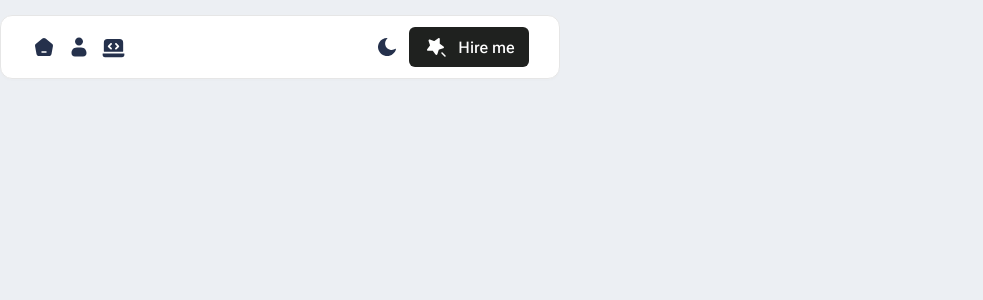
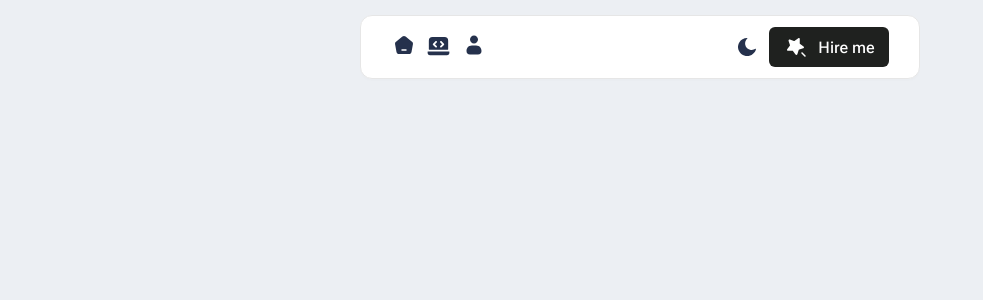
Before and after one commit to vinnyhoward/portfolio-2024, a Next.js app: page /projects in a window 1280 px wide. Shown: the top 300 px of the page, without its empty margins (0-983 px from the left). Built offline with nearby package versions, Linux system fonts and the light colour scheme.

Commit message:
Refactor layout and NavBar components

```diff
--- a/src/app/globals.css
+++ /dev/null
@@ -1,107 +0,0 @@
-:root {
-  --max-width: 1100px;
-  --border-radius: 12px;
-  --font-mono: ui-monospace, Menlo, Monaco, "Cascadia Mono", "Segoe UI Mono",
-    "Roboto Mono", "Oxygen Mono", "Ubuntu Monospace", "Source Code Pro",
-    "Fira Mono", "Droid Sans Mono", "Courier New", monospace;
-
-  --foreground-rgb: 0, 0, 0;
-  --background-start-rgb: 214, 219, 220;
-  --background-end-rgb: 255, 255, 255;
-
-  --primary-glow: conic-gradient(
-    from 180deg at 50% 50%,
-    #16abff33 0deg,
-    #0885ff33 55deg,
-    #54d6ff33 120deg,
-    #0071ff33 160deg,
-    transparent 360deg
-  );
-  --secondary-glow: radial-gradient(
-    rgba(255, 255, 255, 1),
-    rgba(255, 255, 255, 0)
-  );
-
-  --tile-start-rgb: 239, 245, 249;
-  --tile-end-rgb: 228, 232, 233;
-  --tile-border: conic-gradient(
-    #00000080,
-    #00000040,
-    #00000030,
-    #00000020,
-    #00000010,
-    #00000010,
-    #00000080
-  );
-
-  --callout-rgb: 238, 240, 241;
-  --callout-border-rgb: 172, 175, 176;
-  --card-rgb: 180, 185, 188;
-  --card-border-rgb: 131, 134, 135;
-}
-
-@media (prefers-color-scheme: dark) {
-  :root {
-    --foreground-rgb: 255, 255, 255;
-    --background-start-rgb: 0, 0, 0;
-    --background-end-rgb: 0, 0, 0;
-
-    --primary-glow: radial-gradient(rgba(1, 65, 255, 0.4), rgba(1, 65, 255, 0));
-    --secondary-glow: linear-gradient(
-      to bottom right,
-      rgba(1, 65, 255, 0),
-      rgba(1, 65, 255, 0),
-      rgba(1, 65, 255, 0.3)
-    );
-
-    --tile-start-rgb: 2, 13, 46;
-    --tile-end-rgb: 2, 5, 19;
-    --tile-border: conic-gradient(
-      #ffffff80,
-      #ffffff40,
-      #ffffff30,
-      #ffffff20,
-      #ffffff10,
-      #ffffff10,
-      #ffffff80
-    );
-
-    --callout-rgb: 20, 20, 20;
-    --callout-border-rgb: 108, 108, 108;
-    --card-rgb: 100, 100, 100;
-    --card-border-rgb: 200, 200, 200;
-  }
-}
-
-* {
-  box-sizing: border-box;
-  padding: 0;
-  margin: 0;
-}
-
-html,
-body {
-  max-width: 100vw;
-  overflow-x: hidden;
-}
-
-body {
-  /* color: rgb(var(--foreground-rgb));
-  background: linear-gradient(
-      to bottom,
-      transparent,
-      rgb(var(--background-end-rgb))
-    )
-    rgb(var(--background-start-rgb)); */
-}
-
-a {
-  color: inherit;
-  text-decoration: none;
-}
-
-@media (prefers-color-scheme: dark) {
-  html {
-    color-scheme: dark;
-  }
-}
--- a/src/app/layout.tsx
+++ b/src/app/layout.tsx
@@ -3,8 +3,6 @@ import styled from "styled-components";
 import { Inter } from "next/font/google";
 import Providers from "@/lib/Providers";
 import { NavBar } from "@/components/NavBar/NavBar";
-
-import "./globals.css";
 
 const inter = Inter({ subsets: ["latin"] });
 
--- a/src/app/projects/page.tsx
+++ b/src/app/projects/page.tsx
@@ -2,19 +2,9 @@
 import React from "react";
 import styled from "styled-components";
 
-const Main = styled.main`
-  background-color: ${({ theme }) => theme.colors.color2};
-  display: flex;
-  flex-direction: column;
-  justify-content: space-between;
-  align-items: center;
-  padding: 6rem;
-  min-height: 100vh;
-`;
+const Main = styled.main``;
 
-interface Props {
-  // Define your component props here
-}
+interface Props {}
 
 const Home: React.FC<Props> = () => {
   return <Main></Main>;
--- a/src/components/NavBar/NavBar.tsx
+++ b/src/components/NavBar/NavBar.tsx
@@ -1,4 +1,5 @@
 "use client";
+import Link from "next/link";
 import {
   HomeIcon,
   ProfileIcon,
@@ -22,13 +23,19 @@ export const NavBar = () => {
     <Nav>
       <ul>
         <li>
-          <HomeIcon fill={iconColor} />
+          <Link href="/">
+            <HomeIcon fill={iconColor} />
+          </Link>
         </li>
         <li>
-          <ProfileIcon fill={iconColor} />
+          <Link href="/projects">
+            <ProjectsIcon fill={iconColor} />
+          </Link>
         </li>
         <li>
-          <ProjectsIcon fill={iconColor} />
+          <Link href="/about">
+            <ProfileIcon fill={iconColor} />
+          </Link>
         </li>
       </ul>
 
--- a/src/lib/Providers.tsx
+++ b/src/lib/Providers.tsx
@@ -1,11 +1,26 @@
+"use client";
+
 import styled from "styled-components";
 import { ThemeProvider } from "@/contexts/ThemeContext";
 import StyledComponentsRegistry from "./registry";
+import { GlobalStyles } from "@/styles/GlobalStyles";
+
+const ParentLayout = styled.div`
+  background-color: ${({ theme }) => theme.colors.color2};
+  display: flex;
+  flex-direction: column;
+  justify-content: space-between;
+  align-items: center;
+  min-height: 100vh;
+`;
 
 const Providers = (props: React.PropsWithChildren) => {
   return (
     <StyledComponentsRegistry>
-      <ThemeProvider>{props.children}</ThemeProvider>
+      <GlobalStyles />
+      <ThemeProvider>
+        <ParentLayout>{props.children}</ParentLayout>
+      </ThemeProvider>
     </StyledComponentsRegistry>
   );
 };
--- a/src/styles/globalStyles.tsx
+++ b/src/styles/globalStyles.tsx
@@ -1,47 +1,108 @@
 import { createGlobalStyle } from "styled-components";
 
-export const GlobalStyle = createGlobalStyle`
-* {
-    padding:0;
+export const GlobalStyles = createGlobalStyle`
+  :root {
+    --max-width: 1100px;
+    --border-radius: 12px;
+    --font-mono: ui-monospace, Menlo, Monaco, "Cascadia Mono", "Segoe UI Mono",
+      "Roboto Mono", "Oxygen Mono", "Ubuntu Monospace", "Source Code Pro",
+      "Fira Mono", "Droid Sans Mono", "Courier New", monospace;
+
+    --foreground-rgb: 0, 0, 0;
+    --background-start-rgb: 214, 219, 220;
+    --background-end-rgb: 255, 255, 255;
+
+    --primary-glow: conic-gradient(
+      from 180deg at 50% 50%,
+      #16abff33 0deg,
+      #0885ff33 55deg,
+      #54d6ff33 120deg,
+      #0071ff33 160deg,
+      transparent 360deg
+    );
+    --secondary-glow: radial-gradient(
+      rgba(255, 255, 255, 1),
+      rgba(255, 255, 255, 0)
+    );
+
+    --tile-start-rgb: 239, 245, 249;
+    --tile-end-rgb: 228, 232, 233;
+    --tile-border: conic-gradient(
+      #00000080,
+      #00000040,
+      #00000030,
+      #00000020,
+      #00000010,
+      #00000010,
+      #00000080
+    );
+
+    --callout-rgb: 238, 240, 241;
+    --callout-border-rgb: 172, 175, 176;
+    --card-rgb: 180, 185, 188;
+    --card-border-rgb: 131, 134, 135;
+  }
+
+  @media (prefers-color-scheme: dark) {
+    :root {
+      --foreground-rgb: 255, 255, 255;
+      --background-start-rgb: 0, 0, 0;
+      --background-end-rgb: 0, 0, 0;
+
+      --primary-glow: radial-gradient(rgba(1, 65, 255, 0.4), rgba(1, 65, 255, 0));
+      --secondary-glow: linear-gradient(
+        to bottom right,
+        rgba(1, 65, 255, 0),
+        rgba(1, 65, 255, 0),
+        rgba(1, 65, 255, 0.3)
+      );
+
+      --tile-start-rgb: 2, 13, 46;
+      --tile-end-rgb: 2, 5, 19;
+      --tile-border: conic-gradient(
+        #ffffff80,
+        #ffffff40,
+        #ffffff30,
+        #ffffff20,
+        #ffffff10,
+        #ffffff10,
+        #ffffff80
+      );
+
+      --callout-rgb: 20, 20, 20;
+      --callout-border-rgb: 108, 108, 108;
+      --card-rgb: 100, 100, 100;
+      --card-border-rgb: 200, 200, 200;
+    }
+  }
+
+  *,
+  *::before,
+  *::after {
+    box-sizing: border-box;
+  }
+
+  body {
+    padding: 0;
     margin: 0;
-    box-sizing: border-box;
+    max-width: 100vw;
+    overflow-x: hidden;
+    color: rgb(var(--foreground-rgb));
+    background: linear-gradient(
+        to bottom,
+        transparent,
+        rgb(var(--background-end-rgb))
+      ) rgb(var(--background-start-rgb));
+  }
+
+  a {
     color: inherit;
     text-decoration: none;
-}
+  }
 
-html {
-    font-family: 'Arial', sans-serif;
-    font-size: 16px;
-    line-height: 1.5;
-}
-
-body {
-    background: ${(props) => props.theme.colors.blueCharcoal};
-    color: #333;
-    color: #ffffff;
-}
-
-img, embed, object, video {
-    max-width: 100%;
-    height: auto;
-}
-
-ul, ol {
-    list-style: none;
-}
-
-table {
-    border-collapse: collapse;
-    width: 100%;
-}
-
-html, body {
-    overflow-x: hidden;
-}
-
-:focus {
-    outline: none;
-}
-
-html, body {}
+  @media (prefers-color-scheme: dark) {
+    html {
+      color-scheme: dark;
+    }
+  }
 `;
```
